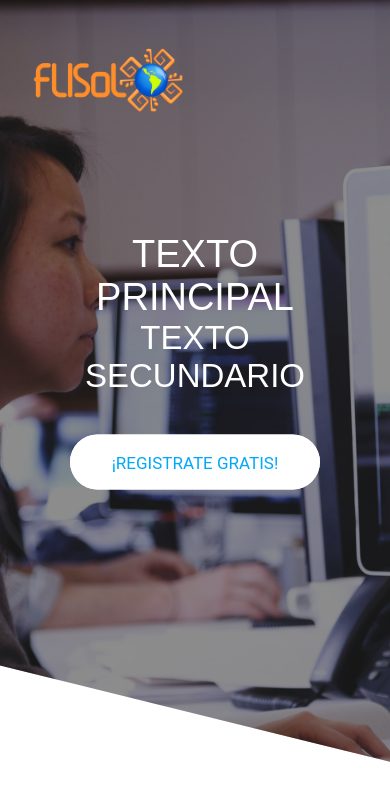
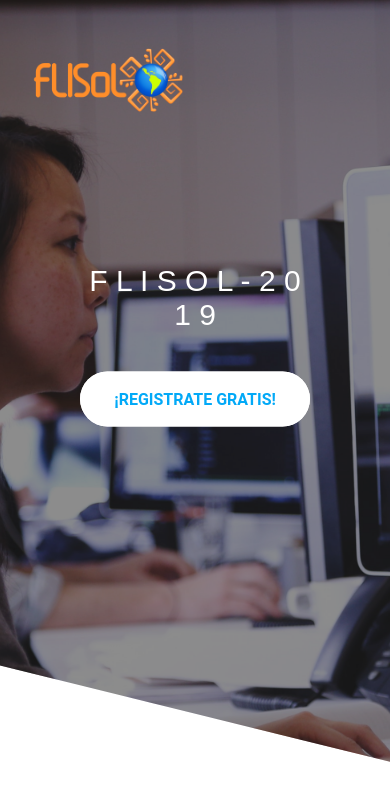
Before and after one commit to elMalDt/flisol-2019, a PHP site: page / in a window 390 px wide. Shown: the top 801 px of the page. Run offline with PHP 8.4, Linux system fonts and the light colour scheme.

Commit message:
detallando

```diff
--- a/css/estilos.css
+++ b/css/estilos.css
@@ -10,14 +10,10 @@
 }
 
 body{
-  /* font-family: 'Lato', sans-serif;
-  font-weight: 400; */
-  /* font-size: 16px; */
-  /* line-height: 1.7;
-  color: #777;
-  padding: 3rem; */
+
 }
 
+/* ESTILOS SCROLL INICIO */
 ::-webkit-scrollbar {
   width: 9px;
 }
@@ -42,16 +38,16 @@
   transition: 2s;
 }
 
-/*ESTILOS DEL HERO INICIO*/
+/* ESTILOS SCROLL FIN */
 
 
+/*ESTILOS DEL HERO INICIO*/
 .header{
   height: 95vh;
   background-image: url(../img/hero.jpg);
   background-size: cover;
   background-position: top;
-   /* clip-path: polygon(0 0, 100% 0, 100% 75vh, 0 100%);  */
-   clip-path: polygon(0 0, 100% 0, 100% 95%, 0 83%);
+  clip-path: polygon(0 0, 100% 0, 100% 95%, 0 83%);
   position: relative;
 }
 
@@ -84,16 +80,7 @@
  font-family: 'Share Tech', sans-serif;
  margin-bottom: 6rem;
  font-weight: lighter;
-}
-
-.heading-primary-main{
-  display: block;
-  font-size: 70px;
-}
-
-.heading-primary-sub{
-  display: block;
-  font-size: 60px;
+ font-size: 50px;
 }
 
 @keyframes moveInLeft {
@@ -333,29 +320,26 @@
 
   }
   .text-box{
-    top: 45%;
+    top: 43%;
   }
   .logo-box{
     left:2rem;
   }
-  .heading-primary-main{
-    font-size: 38px;
-  }
-
-  .heading-primary-sub{
-    font-size: 33px;
-  }
 
   .bot{
-     width: 250px;
-     font-size: 17px;
+     width: 230px;
+     font-size: 16px;
      height: 55px;
+     font-weight: bold;
+     padding: 0px;
   }
   .bot:link{
-    padding-top:18px;
+    padding: 0px;
+    padding-top: 18px;
   }
   .heading-primary{
     margin-bottom: 4rem;
+    font-size: 30px;
   }
 
 }
@@ -372,23 +356,17 @@
   .logo-box{
     left:3rem;
   }
-  .heading-primary-main{
-    font-size: 45px;
-  }
-
-  .heading-primary-sub{
-    font-size: 40px;
-  }
   .heading-primary{
     margin-bottom: 3rem;
+    font-size: 38px;
   }
   .bot{
      width: 300px;
-     font-size: 20px;
-     height: 55px;
+     font-size: 21px;
+     height: 65px;
   }
   .bot:link{
-    padding-top:18px;
+    padding-top:20px;
   }
 
 }
--- a/index.php
+++ b/index.php
@@ -8,9 +8,13 @@
     <link href="https://fonts.googleapis.com/css?family=Lato" rel="stylesheet">
 
     <link rel="stylesheet" href="css/estilos.css">
+    <script type="text/javascript" src="js/main.js">
+
+    </script>
     <!-- <link rel="shortcut icon" href="image/png" href="img/favicon.png"> -->
 
     <title>Flisol 2019</title>
+    <script src="https://code.jquery.com/jquery-3.3.1.js"></script>
   </head>
   <body>
 
@@ -22,12 +26,73 @@
 
       <div class="text-box">
         <h1 class="heading-primary">
-          <span class="heading-primary-main">Texto principal</span>
-          <span class="heading-primary-sub">texto secundario</span>
+          <div class="content">
+             <div class="random">
+                  <span class="nbr ltr">0</span>
+                  <span class="nbr ltr">0</span>
+                  <span class="nbr ltr">0</span>
+                  <span class="nbr ltr">0</span>
+                  <span class="nbr ltr">0</span>
+                  <span class="nbr ltr">0</span>
+                  <span class="nbr ltr">0</span>
+                  <span class="nbr ltr">0</span>
+                  <span class="nbr ltr">0</span>
+                  <span class="nbr ltr">0</span>
+                  <span class="nbr ltr">0</span>
+             </div>
+          </div>
         </h1>
 
         <a href="#" class="bot bot-white bot-animated">¡Registrate Gratis!</a>
       </div>
     </header>
+
+    <script type="text/javascript">
+
+     $(document).ready(function() {
+
+     var $randomnbr = $('.nbr');
+     var $timer = 25;
+     var $it;
+     var $data = 0;
+     var index;
+     var change;
+     var letters = ["F", "l", "i", "s", "o", "l", "-", "2", "0", "1", "9"];
+
+     $randomnbr.each(function() {
+
+     change = Math.round(Math.random()*100);
+     $(this).attr('data-change', change);
+
+     });
+
+     function random() {
+          return Math.round(Math.random()*9);
+     };
+
+     function select() {
+          return Math.round(Math.random()*$randomnbr.length+1);
+     };
+
+     function value() {
+          $('.nbr:nth-child('+select()+')').html(''+random()+'');
+          $('.nbr:nth-child('+select()+')').attr('data-number', $data);
+          $data++;
+
+          $randomnbr.each(function() {
+               if(parseInt($(this).attr('data-number')) > parseInt($(this).attr('data-change'))) {
+                    index = $('.ltr').index(this);
+                    $(this).html(letters[index]);
+                    $(this).removeClass('nbr');
+               }
+          });
+     };
+
+     $it = setInterval(value, $timer);
+
+     });
+
+     </script>
+
   </body>
 </html>
```
